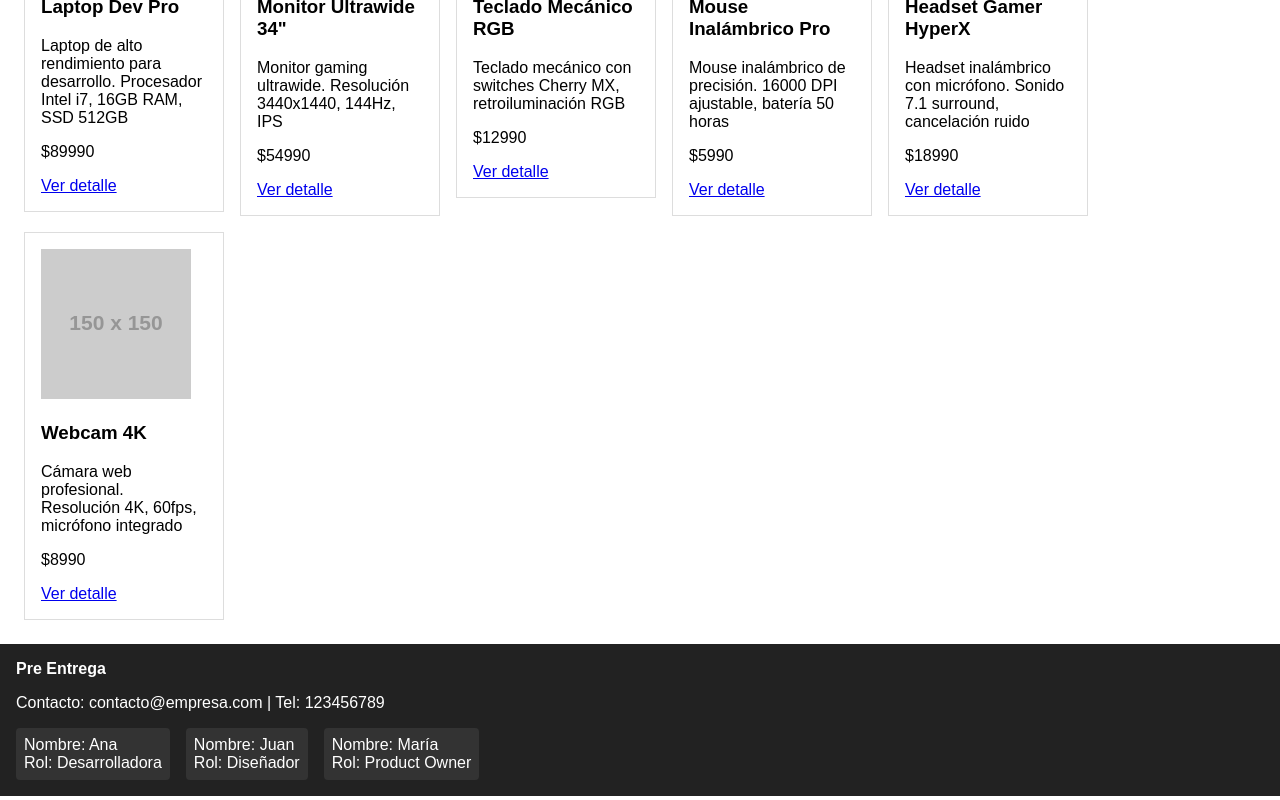
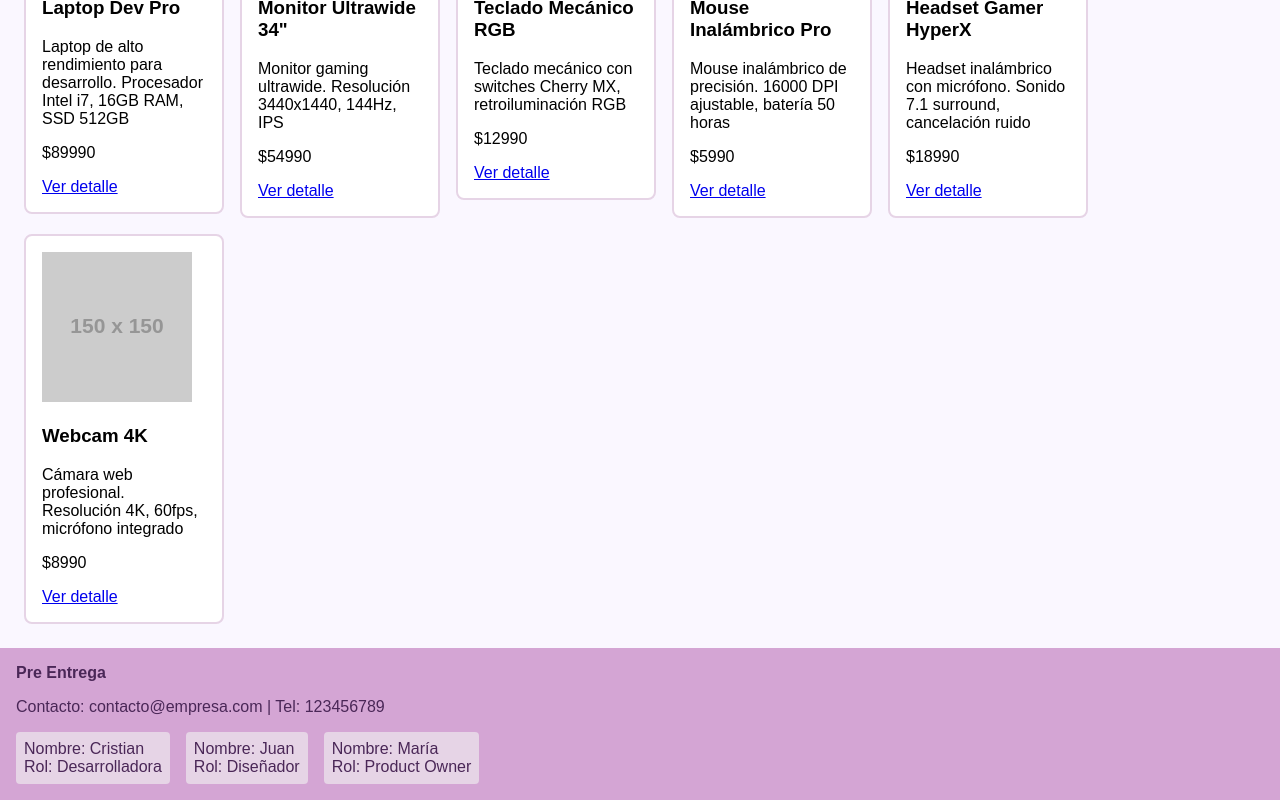
Before and after one commit to CristianPurpura/Pre-entrega-React, a React (Vite) app: page /productos in a window 1280 px wide. Shown: the part 397-1197 px from the top of the page. Built offline with nearby package versions, Linux system fonts and the light colour scheme.

Commit message:
ultimos detalles

```diff
--- a/src/components/Footer.jsx
+++ b/src/components/Footer.jsx
@@ -6,7 +6,7 @@ export default function Footer(){
         <strong>Pre Entrega</strong>
         <p>Contacto: contacto@empresa.com | Tel: 123456789</p>
         <div className="footer-personas">
-          <div className="persona">Nombre: Ana<br/>Rol: Desarrolladora</div>
+          <div className="persona">Nombre: Cristian<br/>Rol: Desarrolladora</div>
           <div className="persona">Nombre: Juan<br/>Rol: Diseñador</div>
           <div className="persona">Nombre: María<br/>Rol: Product Owner</div>
         </div>
--- a/src/components/Header.jsx
+++ b/src/components/Header.jsx
@@ -9,7 +9,6 @@ export default function Header(){
         <nav>
           <Link to="/">Inicio</Link>
           <Link to="/productos">Productos</Link>
-          <Link to="/carrito">Carrito</Link>
           <CartWidget />
         </nav>
       </div>
--- a/src/components/Layout.jsx
+++ b/src/components/Layout.jsx
@@ -3,9 +3,9 @@ import Header from './Header'
 import Footer from './Footer'
 export default function Layout({children}){
   return (
-    <div>
+    <div style={{display:'flex',flexDirection:'column',minHeight:'100vh'}}>
       <Header />
-      <main className="container">{children}</main>
+      <main className="container" style={{flex:1}}>{children}</main>
       <Footer />
     </div>
   )
--- a/src/index.css
+++ b/src/index.css
@@ -1,8 +1,14 @@
 * { box-sizing: border-box; }
-body { font-family: Arial, sans-serif; margin: 0; padding: 0; }
-header, footer { background: #222; color: #fff; padding: 1rem; }
-nav a { color: #fff; margin-right: 1rem; text-decoration: none; }
+html, body, #root { height: 100%; }
+body { font-family: Arial, sans-serif; margin: 0; padding: 0; background: #FAF7FF; }
+main { flex: 1; }
+header, footer { background: #D4A5D4; color: #4A2757; padding: 1rem; }
+nav a { color: #4A2757; margin-right: 1rem; text-decoration: none; font-weight: 600; }
+nav a:hover { color: #9B6FA8; }
 .container { padding: 1rem; }
-.producto { border: 1px solid #ddd; padding: 1rem; margin: 0.5rem; display: inline-block; width: 200px; vertical-align: top; }
-.footer-personas { display: flex; gap: 1rem; }
-.persona { background: #333; padding: 0.5rem; border-radius: 4px; }
+.producto { border: 2px solid #E6D4E6; padding: 1rem; margin: 0.5rem; display: inline-block; width: 200px; vertical-align: top; border-radius: 8px; background: #fff; }
+.producto:hover { box-shadow: 0 4px 8px rgba(212, 165, 212, 0.3); }
+.footer-personas { display: flex; gap: 1rem; flex-wrap: wrap; justify-content: flex-start; }
+.persona { background: #E6D4E6; color: #4A2757; padding: 0.5rem; border-radius: 4px; font-weight: 500; }
+button { background: #C9A8D8; color: white; padding: 0.5rem 1rem; border: none; border-radius: 4px; cursor: pointer; font-weight: 600; }
+button:hover { background: #B391C7; }
```
Also changed, not shown: 1 other file (tests, documents, lock files or other folders).
